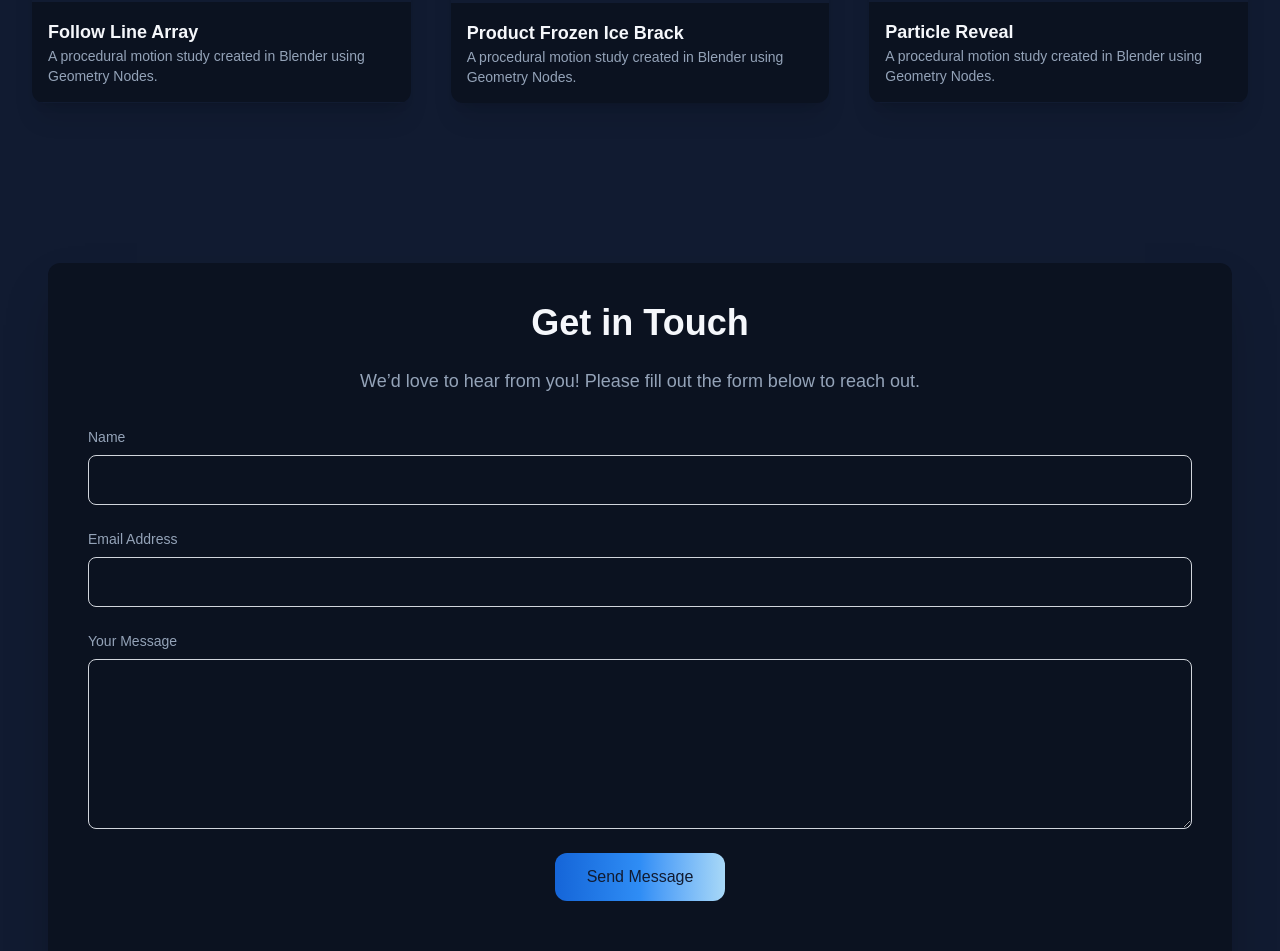
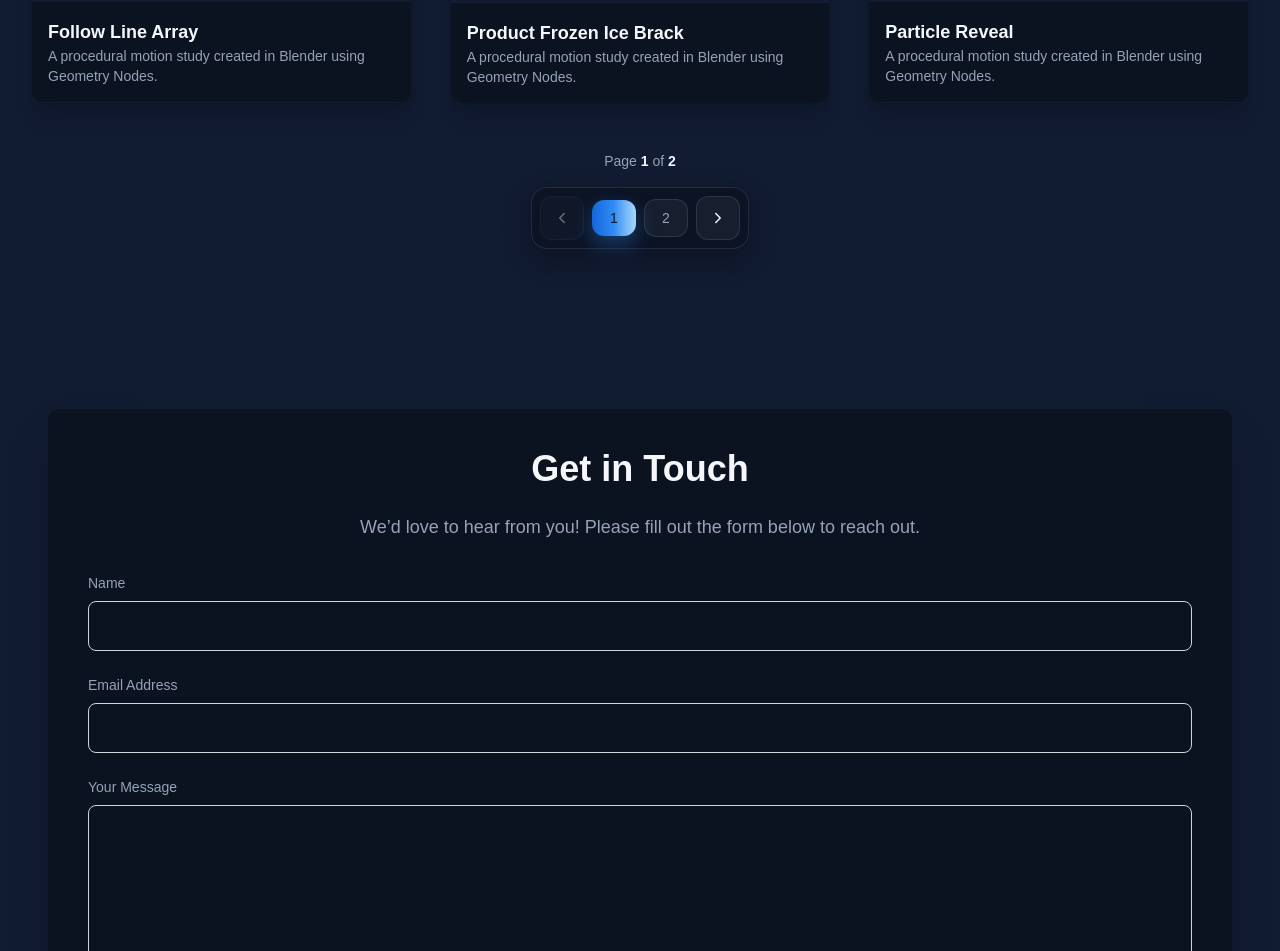
Before and after one commit to dev-ahmedali/poly-nex, a Next.js app: page / in a window 1280 px wide. Shown: the part 1843-2794 px from the top of the page. Built offline with nearby package versions, Linux system fonts and the light colour scheme.

Commit message:
added pagination func

```diff
--- a/src/app/work/workpage.tsx
+++ b/src/app/work/workpage.tsx
@@ -1,15 +1,49 @@
+"use client";
+
+import { useMemo, useState } from "react";
 import ProjectCard from "@/src/components/cards/project-card";
 import { projects } from "@/src/data/projects";
+import Pagination from "@/src/components/ui/pagination";
+import { motion } from "framer-motion";
+
 
 export default function WorksPage() {
+   // Set initial state for the current page
+  const [currentPage, setCurrentPage] = useState(1);
+  const itemsPerPage = 6;
+
+  const totalPages = Math.ceil(projects.length / itemsPerPage);
+
+
+  const currentProjects = useMemo(() => {
+    const startIndex = (currentPage - 1) * itemsPerPage;
+    const endIndex = startIndex + itemsPerPage;
+    return projects.slice(startIndex, endIndex);
+  }, [currentPage]);
+
+  const handlePageChange = (page: number) => {
+    if(page < 1 || page > totalPages) return;
+    setCurrentPage(page);
+
+    const worksSection = document.getElementById("works");
+    if (worksSection) {
+      worksSection.scrollIntoView({ behavior: "smooth", block: "start" });
+    }
+  }
+
   return (
     <section id="works" className="px-4 py-20 sm:px-6 lg:px-8">
       <div className="mx-auto max-w-7xl">
         <h2 className="text-3xl font-semibold text-(--text)">Featured Works</h2>
         <p className="mt-3 text-(--muted)">Explore my motion design work below.</p>
 
-        <div className="mt-10 grid grid-cols-1 sm:grid-cols-2 lg:grid-cols-3 gap-10">
-          {projects.map((project) => (
+        <motion.div
+          key={currentPage}
+          initial={{opacity: 0, y:12}}
+          animate={{ opacity: 1, y: 0 }}
+          transition={{ duration: 0.35 }}
+          className="mt-10 grid grid-cols-1 sm:grid-cols-2 lg:grid-cols-3 gap-10">
+          {currentProjects.map((project) => (
             <ProjectCard
               key={project.slug}
               slug={project.slug} // Pass the slug here
@@ -19,7 +53,14 @@ export default function WorksPage() {
               videoUrl={project.videoUrl}
             />
           ))}
-        </div>
+        </motion.div>
+
+          <Pagination
+            currentPage={currentPage}
+            totalPages={totalPages}
+            onPageChange={handlePageChange}
+          />
+
       </div>
     </section>
   );
--- a/src/components/sections/hero.tsx
+++ b/src/components/sections/hero.tsx
@@ -88,7 +88,7 @@ export default function Hero() {
                 poster="/images/hero-poster.jpg"
               >
                 <source
-                  src="https://res.cloudinary.com/drcthgf8u/video/upload/v1776493078/video_1_gbxtmi.mp4"
+                  // src="https://res.cloudinary.com/drcthgf8u/video/upload/v1776493078/video_1_gbxtmi.mp4"
                   type="video/mp4"
                 />
               </video>
--- /dev/null
+++ b/src/components/ui/pagination.tsx
@@ -0,0 +1,108 @@
+"use client";
+
+import { ChevronLeft, ChevronRight } from "lucide-react";
+
+interface PaginationProps {
+  currentPage: number;
+  totalPages: number;
+  onPageChange: (page: number) => void;
+}
+
+export default function Pagination({
+  currentPage,
+  totalPages,
+  onPageChange,
+}: PaginationProps) {
+  const getVisiblePages = () => {
+    const pages: (number | string)[] = [];
+
+    if (totalPages <= 7) {
+      for (let i = 1; i <= totalPages; i++) pages.push(i);
+      return pages;
+    }
+
+    pages.push(1);
+
+    if (currentPage > 3) {
+      pages.push("...");
+    }
+
+    const start = Math.max(2, currentPage - 1);
+    const end = Math.min(totalPages - 1, currentPage + 1);
+
+    for (let i = start; i <= end; i++) {
+      pages.push(i);
+    }
+
+    if (currentPage < totalPages - 2) {
+      pages.push("...");
+    }
+
+    pages.push(totalPages);
+
+    return pages;
+  };
+
+  const visiblePages = getVisiblePages();
+
+  return (
+    <div className="mt-12 flex flex-col items-center justify-center gap-4">
+      {/* Page info */}
+      <p className="text-sm text-[var(--muted)]">
+        Page{" "}
+        <span className="font-semibold text-[var(--text)]">{currentPage}</span>{" "}
+        of{" "}
+        <span className="font-semibold text-[var(--text)]">{totalPages}</span>
+      </p>
+
+      {/* Pagination box */}
+      <div className="inline-flex items-center gap-2 rounded-2xl border border-white/10 bg-[var(--surface)]/70 p-2 shadow-[0_10px_30px_rgba(0,0,0,0.25)] backdrop-blur-xl">
+        {/* Previous */}
+        <button
+          onClick={() => onPageChange(currentPage - 1)}
+          disabled={currentPage === 1}
+          className="inline-flex h-11 w-11 items-center justify-center rounded-xl border border-white/10 bg-white/5 text-[var(--text)] transition hover:bg-white/10 disabled:cursor-not-allowed disabled:opacity-40"
+          aria-label="Previous page"
+        >
+          <ChevronLeft size={18} />
+        </button>
+
+        {/* Pages */}
+        <div className="flex items-center gap-2">
+          {visiblePages.map((page, index) =>
+            page === "..." ? (
+              <span
+                key={`ellipsis-${index}`}
+                className="px-2 text-sm text-[var(--muted)]"
+              >
+                ...
+              </span>
+            ) : (
+              <button
+                key={page}
+                onClick={() => onPageChange(page as number)}
+                className={`min-w-[44px] rounded-xl px-4 py-2 text-sm font-medium transition ${
+                  currentPage === page
+                    ? "bg-gradient-to-r from-[var(--royal-blue)] via-[var(--bright-blue)] to-[var(--sky-blue)] text-[var(--bg)] shadow-[0_8px_20px_rgba(47,141,245,0.35)]"
+                    : "border border-white/10 bg-white/5 text-[var(--muted)] hover:bg-white/10 hover:text-[var(--text)]"
+                }`}
+              >
+                {page}
+              </button>
+            )
+          )}
+        </div>
+
+        {/* Next */}
+        <button
+          onClick={() => onPageChange(currentPage + 1)}
+          disabled={currentPage === totalPages}
+          className="inline-flex h-11 w-11 items-center justify-center rounded-xl border border-white/10 bg-white/5 text-[var(--text)] transition hover:bg-white/10 disabled:cursor-not-allowed disabled:opacity-40"
+          aria-label="Next page"
+        >
+          <ChevronRight size={18} />
+        </button>
+      </div>
+    </div>
+  );
+}
--- a/src/data/projects.ts
+++ b/src/data/projects.ts
@@ -85,4 +85,46 @@ export const projects = [
       "https://res.cloudinary.com/drcthgf8u/image/upload/v1776602438/Particle_Reveal.blend_vxnwro.png"
     ]
   },
+  {
+    slug: "anticipation-and-jump",
+    title: "Anticipation and Jump",
+    description: "A procedural motion study created in Blender using Geometry Nodes.",
+    longDescription: "Are you Trying to make a product popping animation in manually? Stop wasting your time. Introduce the Geo motion library. it's make it in one click!!!!!!! It's available on gumroad and super hive. the link is in comment and bio.",
+    subTitle: "Blender 5.0.1",
+    thumbnailUrl: "https://res.cloudinary.com/drcthgf8u/image/upload/v1776666076/Anticipation_and_Jump_cjzst3.jpg",
+    videoUrl: "https://res.cloudinary.com/drcthgf8u/video/upload/v1776666975/Anticipation_and_Jump0001-0150_becxt3.mkv",
+    youtubeTrailer:"reH6GVn0HaU",
+    externalLink: "https://www.superhive.com/product/fluid-simulation",
+    galleryImages: [
+      "https://res.cloudinary.com/drcthgf8u/image/upload/v1776666076/Anticipation_and_Jump_cjzst3.jpg"
+    ]
+  },
+  {
+    slug: "bubble-burst",
+    title: "Bubble_Burst",
+    description: "A procedural motion study created in Blender using Geometry Nodes.",
+    longDescription: "Are you Trying to make a product popping animation in manually? Stop wasting your time. Introduce the Geo motion library. it's make it in one click!!!!!!! It's available on gumroad and super hive. the link is in comment and bio.",
+    subTitle: "Blender 5.0.1",
+    thumbnailUrl: "https://res.cloudinary.com/drcthgf8u/image/upload/v1776666089/Bubble_Burst.blend_s00yup.jpg",
+    videoUrl: "https://res.cloudinary.com/drcthgf8u/video/upload/v1776667023/Bubble_Burst_ba4jnf.mkv",
+    youtubeTrailer:"reH6GVn0HaU",
+    externalLink: "https://www.superhive.com/product/fluid-simulation",
+    galleryImages: [
+      "https://res.cloudinary.com/drcthgf8u/image/upload/v1776666089/Bubble_Burst.blend_s00yup.jpg"
+    ]
+  },
+  {
+    slug: "crack-realine",
+    title: "Crack Realine",
+    description: "A procedural motion study created in Blender using Geometry Nodes.",
+    longDescription: "Are you Trying to make a product popping animation in manually? Stop wasting your time. Introduce the Geo motion library. it's make it in one click!!!!!!! It's available on gumroad and super hive. the link is in comment and bio.",
+    subTitle: "Blender 5.0.1",
+    thumbnailUrl: "https://res.cloudinary.com/drcthgf8u/image/upload/v1776666107/Crack_Realine_omjgyp.jpg",
+    videoUrl: "https://res.cloudinary.com/drcthgf8u/video/upload/v1776667060/Crack_Realine_hoansi.mkv",
+    youtubeTrailer:"reH6GVn0HaU",
+    externalLink: "https://www.superhive.com/product/fluid-simulation",
+    galleryImages: [
+      "https://res.cloudinary.com/drcthgf8u/image/upload/v1776666107/Crack_Realine_omjgyp.jpg"
+    ]
+  },
 ];
```
